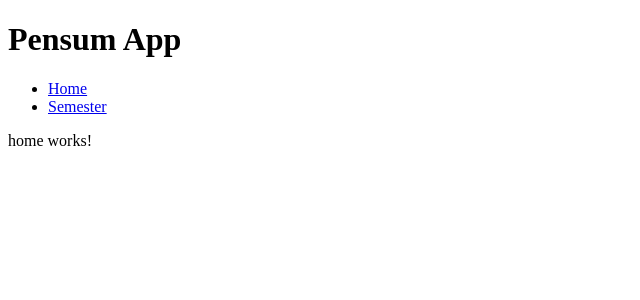
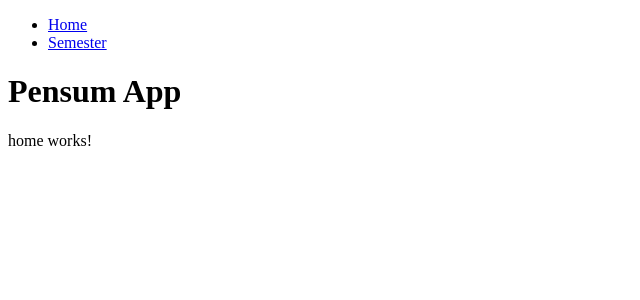
Before and after one commit to andres19r/pensum-angular, an Angular app: page /home in a window 1280 px wide. Shown: the top 300 px of the page, without its empty margins (0-640 px from the left). Built offline with nearby package versions, Linux system fonts and the light colour scheme.

Commit message:
feat: generate & move code to top-bar component

```diff
--- a/src/app/app.component.html
+++ b/src/app/app.component.html
@@ -1,8 +1,3 @@
+<app-top-bar></app-top-bar>
 <h1>Pensum App</h1>
-<nav>
-  <ul>
-    <li><a routerLink="/home" routerLinkActive="active">Home</a></li>
-    <li><a routerLink="/semester" routerLinkActive="active">Semester</a></li>
-  </ul>
-</nav>
 <router-outlet></router-outlet>
--- a/src/app/app.component.ts
+++ b/src/app/app.component.ts
@@ -1,12 +1,13 @@
 import { Component } from '@angular/core';
 import { RouterModule, RouterOutlet } from '@angular/router';
+import { TopBarComponent } from './shared/top-bar/top-bar.component';
 
 @Component({
   selector: 'app-root',
   standalone: true,
-  imports: [RouterOutlet, RouterModule],
+  imports: [RouterOutlet, TopBarComponent],
   templateUrl: './app.component.html',
-  styleUrl: './app.component.scss'
+  styleUrl: './app.component.scss',
 })
 export class AppComponent {
   title = 'cv-app';
--- /dev/null
+++ b/src/app/shared/top-bar/top-bar.component.html
@@ -0,0 +1,6 @@
+<nav>
+  <ul>
+    <li><a routerLink="/home" routerLinkActive="active">Home</a></li>
+    <li><a routerLink="/semester/1" routerLinkActive="active">Semester</a></li>
+  </ul>
+</nav>
```
Also changed, not shown: src/app/shared/top-bar/top-bar.component.ts (added, +11 -0 lines), src/app/shared/top-bar/top-bar.component.scss (added), 1 other file (tests, documents, lock files or other folders).
